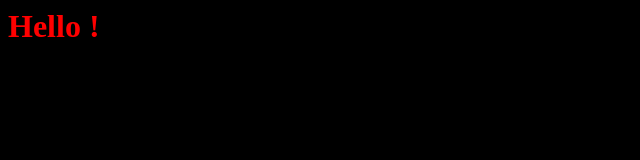
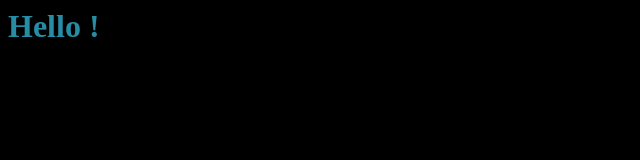
Before and after one commit to ZeFifi/sass-training, a plain HTML site: page index.html in a window 1280 px wide. Shown: the whole page, without its empty margins (0-640 px from the left). Drawn offline with Linux system fonts and the light colour scheme.

Commit message:
First variable

```diff
--- a/scss/style.scss
+++ b/scss/style.scss
@@ -1,6 +1,8 @@
+$primary-color: #278da4;
+
 body {
     background-color: black;
         h1 {
-            color: red;
+            color: $primary-color;
         }
 }
```
Also changed, not shown: css/style.css, 1 other file.
